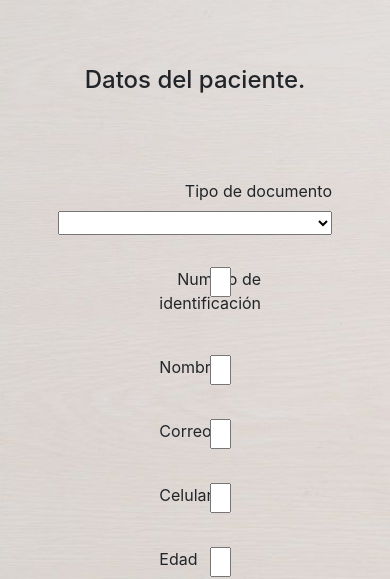
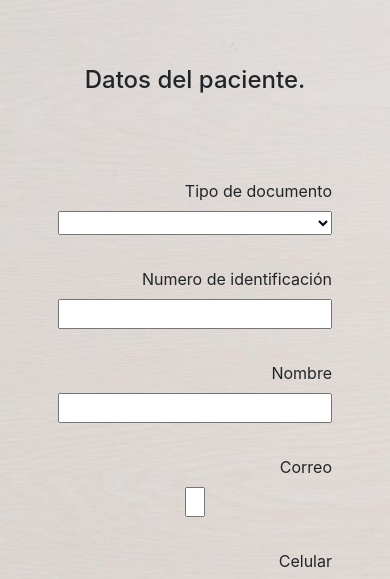
Before and after one commit to carolinarozo/asignadorTurnos, a plain HTML site: page formulario.html in a window 390 px wide. Shown: the part 236-815 px from the top of the page. Drawn offline with nearby package versions, Linux system fonts and the light colour scheme.

Commit message:
Update formulario.html

```diff
--- a/formulario.html
+++ b/formulario.html
@@ -77,30 +77,30 @@
                 </div>
                 <div class="row m-4 p-1 justify-content-center">
 
-                    <div class="col-2 text-right">
+                    <div class="col-md-2 text-right">
 
 
                         <label for="numeroID">Numero de identificación</label>
                     </div>
-                    <div class="col-2 text-right">
+                    <div class="col-md-2 text-right">
 
                         <input class="w-100" type="number" name="numeroID" id="numeroID">
                     </div>
                 </div>
 
                 <div class="row m-4 p-1 justify-content-center">
-                    <div class="col-2 text-right">
+                    <div class="col-md-2 text-right">
 
 
                         <label for="nombre">Nombre</label>
                     </div>
-                    <div class="col-2">
+                    <div class="col-md-2">
 
                         <input class="w-100" type="text" name="nombre" id="nombre">
                     </div>
                 </div>
                 <div class="row m-4 p-1 justify-content-center">
-                    <div class="col-2 text-right">
+                    <div class="col-md-2 text-right">
 
 
                         <label for="correo">Correo</label>
@@ -111,11 +111,11 @@
                 </div>
 
                 <div class="row m-4 p-1 justify-content-center">
-                    <div class="col-2 text-right">
+                    <div class="col-md-2 text-right">
 
                         <label for="celular">Celular</label>
                     </div>
-                    <div class="col-2">
+                    <div class="col-md-2">
 
                         <input class="w-100" type="number" name="celular" id="celular">
                     </div>
@@ -123,11 +123,11 @@
 
 
                 <div class="row m-4 p-1 justify-content-center">
-                    <div class="col-2 text-right">
+                    <div class="col-md-2 text-right">
 
                         <label for="edad">Edad</label>
                     </div>
-                    <div class="col-2">
+                    <div class="col-md-2">
 
                         <input class="w-100" type="number" name="edad" id="edad">
                     </div>
```
